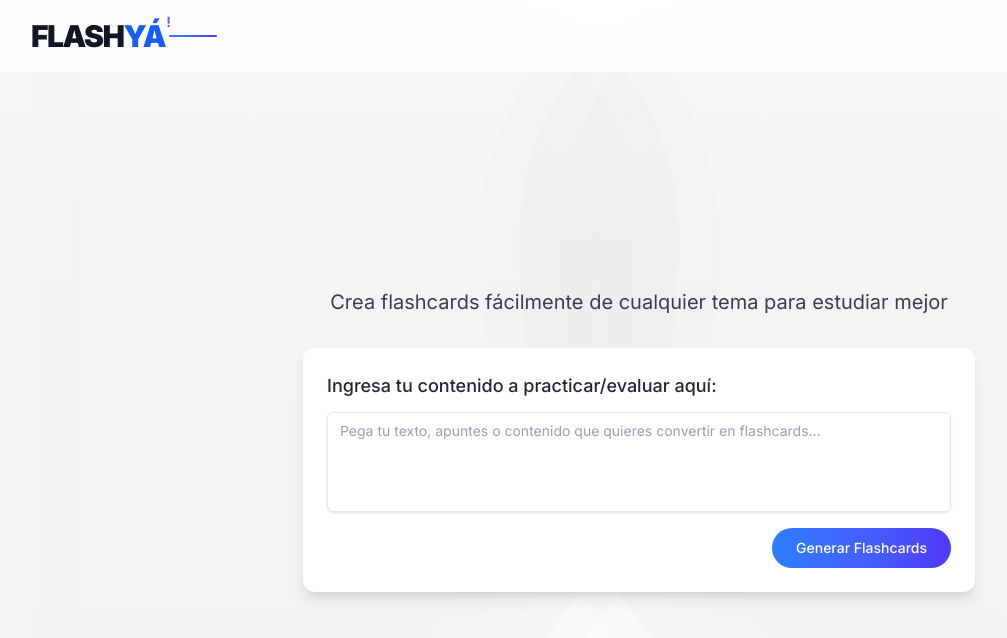
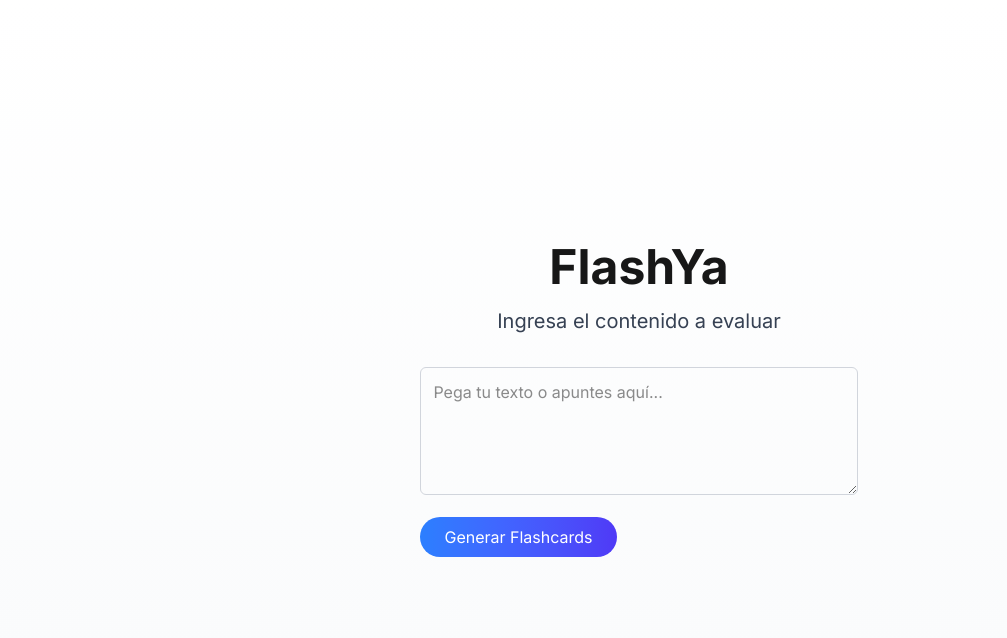
Before and after one commit to leoWeitz/flashYa, a Next.js app in the folder web/: page / in a window 1280 px wide. Shown: the top 638 px of the page, without its empty margins (1-1008 px from the left). Built offline with nearby package versions, Linux system fonts and the light colour scheme.

Commit message:
code: add generateFlashcardsAction

```diff
--- a/web/package.json
+++ b/web/package.json
@@ -13,6 +13,7 @@
     "lucide-react": "^0.485.0",
     "next": "15.2.4",
     "node": "^18.20.8",
+    "openai": "^4.90.0",
     "radix-ui": "^1.1.3",
     "react": "^19.0.0",
     "react-dom": "^19.0.0",
--- /dev/null
+++ b/web/src/actions/openaiActions.ts
@@ -0,0 +1,28 @@
+// src/actions/openaiActions.ts
+"use server";
+
+import OpenAI from "openai";
+
+export async function generateFlashcardsAction(
+  userContent: string
+): Promise<string> {
+  // Make sure your environment variable OPENAI_API_KEY is set in .env.local
+  const openai = new OpenAI({ apiKey: process.env.OPENAI_API_KEY });
+  try {
+    const response = await openai.chat.completions.create({
+      model: "gpt-4o",
+      messages: [
+        {
+          role: "system",
+          content:
+            "Extract key concepts and definitions from the following content and return them as a JSON array.",
+        },
+        { role: "user", content: userContent },
+      ],
+    });
+    return response.choices[0].message.content || "";
+  } catch (error: any) {
+    console.error("OpenAI API error:", error);
+    return "Error: " + (error.message || "OpenAI request failed");
+  }
+}
--- a/web/src/app/page.tsx
+++ b/web/src/app/page.tsx
@@ -1,72 +1,52 @@
-"use client"
+"use client";
 
-import { Button } from "@/components/ui/button"
-import { Textarea } from "@/components/ui/textarea"
-import Link from "next/link"
-import { NavBar } from "@/components/nav-bar"
-import { useState } from "react"
+// app/page.tsx
+import { generateFlashcardsAction } from "@/actions/openaiActions";
+import { useState } from "react";
+
+function FlashcardForm() {
+  const [result, setResult] = useState<string>("");
+
+  async function handleSubmit(formData: FormData) {
+    const userContent = formData.get("userContent") as string;
+    const res = await generateFlashcardsAction(userContent);
+    setResult(res);
+  }
+
+  return (
+    <>
+      <form action={handleSubmit}>
+        <textarea
+          name="userContent"
+          placeholder="Pega tu texto o apuntes aquí..."
+          className="p-3 border border-gray-300 rounded-md w-full max-w-md h-32 mb-4"
+        />
+        <button
+          type="submit"
+          className="bg-gradient-to-r from-blue-500 to-indigo-600 text-white px-6 py-2 rounded-full"
+        >
+          Generar Flashcards
+        </button>
+      </form>
+
+      {result && (
+        <div className="mt-8 p-4 bg-gray-100 rounded shadow">
+          <h3 className="text-lg font-medium mb-2">Respuesta del OpenAI:</h3>
+          <pre className="whitespace-pre-wrap text-gray-800">{result}</pre>
+        </div>
+      )}
+    </>
+  );
+}
 
 export default function Home() {
-  const [content, setContent] = useState("")
-
   return (
-    <main className="relative min-h-screen w-full overflow-hidden bg-gradient-to-b from-white to-gray-50">
-      <NavBar />
-
-      {/* Background wave patterns */}
-      <div className="absolute inset-0 z-0 overflow-hidden">
-        <div className="absolute -left-20 top-0 h-full w-1/2 opacity-20">
-          {[...Array(5)].map((_, i) => (
-            <div
-              key={i}
-              className="absolute left-0 top-0 h-full w-full transform rounded-br-[70%] rounded-tr-[30%]"
-              style={{
-                backgroundColor: `#${i % 2 === 0 ? "d7d7d7" : "c0c0c0"}`,
-                left: `${i * 40}px`,
-                opacity: 0.7 - i * 0.1,
-              }}
-            />
-          ))}
-        </div>
-        <div className="absolute right-0 top-0 h-full w-1/2 opacity-20">
-          {[...Array(5)].map((_, i) => (
-            <div
-              key={i}
-              className="absolute right-0 top-0 h-full w-full transform rounded-bl-[70%] rounded-tl-[30%]"
-              style={{
-                backgroundColor: `#${i % 2 === 0 ? "d7d7d7" : "c0c0c0"}`,
-                right: `${i * 40}px`,
-                opacity: 0.7 - i * 0.1,
-              }}
-            />
-          ))}
-        </div>
-      </div>
-
-      {/* Content */}
-      <div className="relative z-10 flex min-h-screen flex-col items-center justify-center px-4 pt-20">
-        <div className="mb-8 text-center">
-          <p className="text-xl text-gray-700">Crea flashcards fácilmente de cualquier tema para estudiar mejor</p>
-        </div>
-
-        <div className="w-full max-w-2xl rounded-xl bg-white p-6 shadow-lg">
-          <h2 className="mb-3 text-lg font-medium text-gray-800">Ingresa tu contenido a practicar/evaluar aquí:</h2>
-          <Textarea
-            placeholder="Pega tu texto, apuntes o contenido que quieres convertir en flashcards..."
-            className="mb-4 min-h-[100px] resize-none rounded-lg border-gray-200 bg-gray-50 text-gray-800 placeholder:text-gray-400 focus:border-blue-300 focus:ring-blue-300"
-            value={content}
-            onChange={(e) => setContent(e.target.value)}
-            style={{ height: Math.max(100, Math.min(300, content.split("\n").length * 24 + 50)) + "px" }}
-          />
-          <div className="flex justify-end">
-            <Link href="/ready">
-              <Button className="rounded-full bg-gradient-to-r from-blue-500 to-indigo-600 px-6 py-2 font-medium text-white hover:from-blue-600 hover:to-indigo-700">
-                Generar Flashcards
-              </Button>
-            </Link>
-          </div>
-        </div>
-      </div>
+    <main className="min-h-screen bg-gradient-to-b from-white to-gray-50 flex flex-col items-center justify-center p-4">
+      <h1 className="text-5xl font-bold mb-4">FlashYa</h1>
+      <p className="text-xl text-gray-700 mb-8">
+        Ingresa el contenido a evaluar
+      </p>
+      <FlashcardForm />
     </main>
-  )
+  );
 }
```
Also changed, not shown: 1 other file (tests, documents, lock files or other folders).
